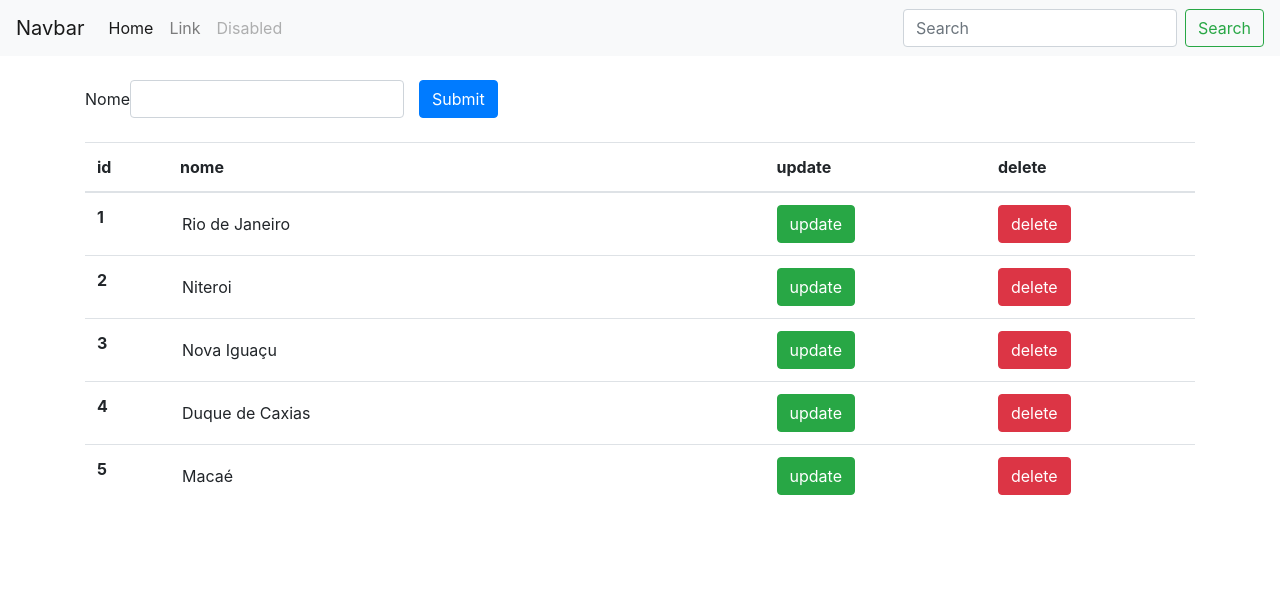
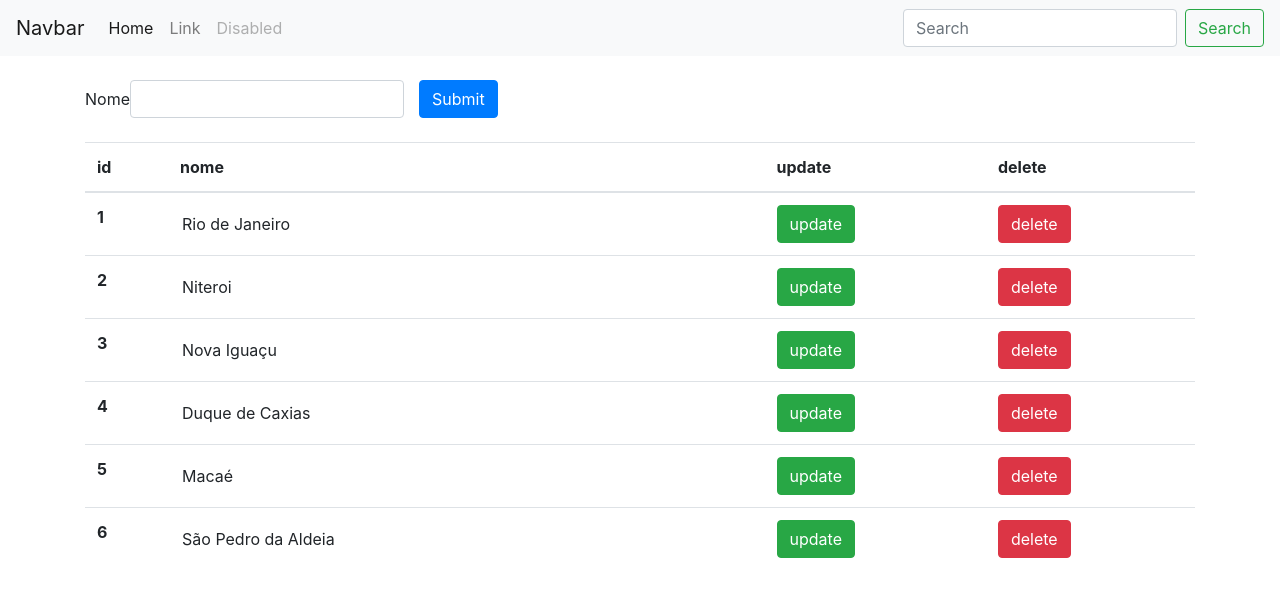
Before and after one commit to HelioDantas/AngularTest, an Angular app: page / in a window 1280 px wide. Shown: the top 596 px of the page. Built offline with nearby package versions, Linux system fonts and the light colour scheme; data requests are answered from the project's data file.

Commit message:
layout de menssagem de create e tabela

```diff
--- a/data/db.json
+++ b/data/db.json
@@ -19,6 +19,10 @@
     {
       "nome": "Macaé",
       "id": 5
+    },
+    {
+      "nome": "São Pedro da Aldeia",
+      "id": 6
     }
   ]
 }
--- a/src/app/cidade/cidades-form/cidades-form.component.html
+++ b/src/app/cidade/cidades-form/cidades-form.component.html
@@ -1,11 +1,11 @@
+<div *ngIf = 'cadastrado === true' class = "alert alert-success">{{ cidade.nome }} cadastrada</div>
 <form #cidadeForm = "ngForm" (ngSubmit) = 'create(cidadeForm)' class="form-inline">
 
-  <div *ngIf = 'cadastrado === true' class = "alert alert-success">{{ cidade.nome }} cadastrada</div>
   <fieldset >
       <div class="row ">
     <div class="form-group col-auto">
       <label for="disabledTextInput">Nome</label>
-      <input type="text" id="disabledTextInput" class="form-control" name = 'nome'  placeholder="" ngModel required minlength="3">
+      <input type="text" id="disabledTextInput" class="form-control" name = 'nome' value="" placeholder=" " ngModel required minlength="3">
     </div>
 
      <button type="submit" class="btn btn-primary" >Submit</button>
```
